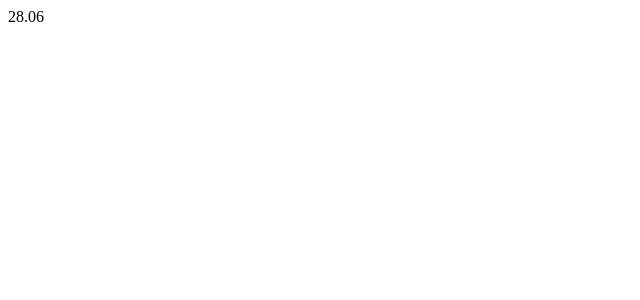
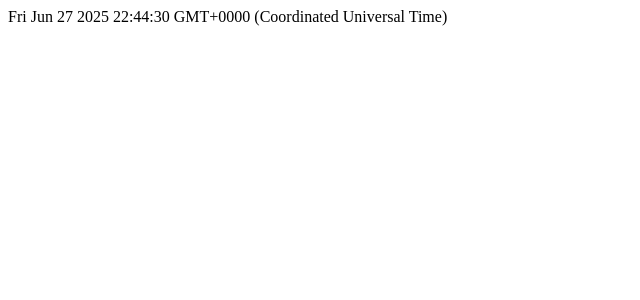
Before and after one commit to matveyBaklykov/homework-vue, a Vue app: page / in a window 1280 px wide. Shown: the top 300 px of the page, without its empty margins (0-640 px from the left). Built offline with nearby package versions, Linux system fonts and the light colour scheme.

Commit message:
another commit

```diff
--- a/index.html
+++ b/index.html
@@ -4,6 +4,8 @@
     <meta charset="UTF-8" />
     <link rel="icon" type="image/svg+xml" href="/vite.svg" />
     <meta name="viewport" content="width=device-width, initial-scale=1.0" />
+    <link rel="preconnect" href="https://fonts.googleapis.com">
+
     <title>Vite + Vue</title>
   </head>
   <body>
--- a/src/App.vue
+++ b/src/App.vue
@@ -1,9 +1,14 @@
 <script setup>
+  import { ref } from 'vue'
 
+  const now = ref(new Date());
 </script>
 
 <template>
-  28.06
+  <div>
+    {{ now }}
+  </div>
+
 </template>
 
 <style scoped>
--- a/src/style.css
+++ b/src/style.css
@@ -1,5 +1,4 @@
 :root {
-
   font-synthesis: none;
   text-rendering: optimizeLegibility;
   -webkit-font-smoothing: antialiased;
```
